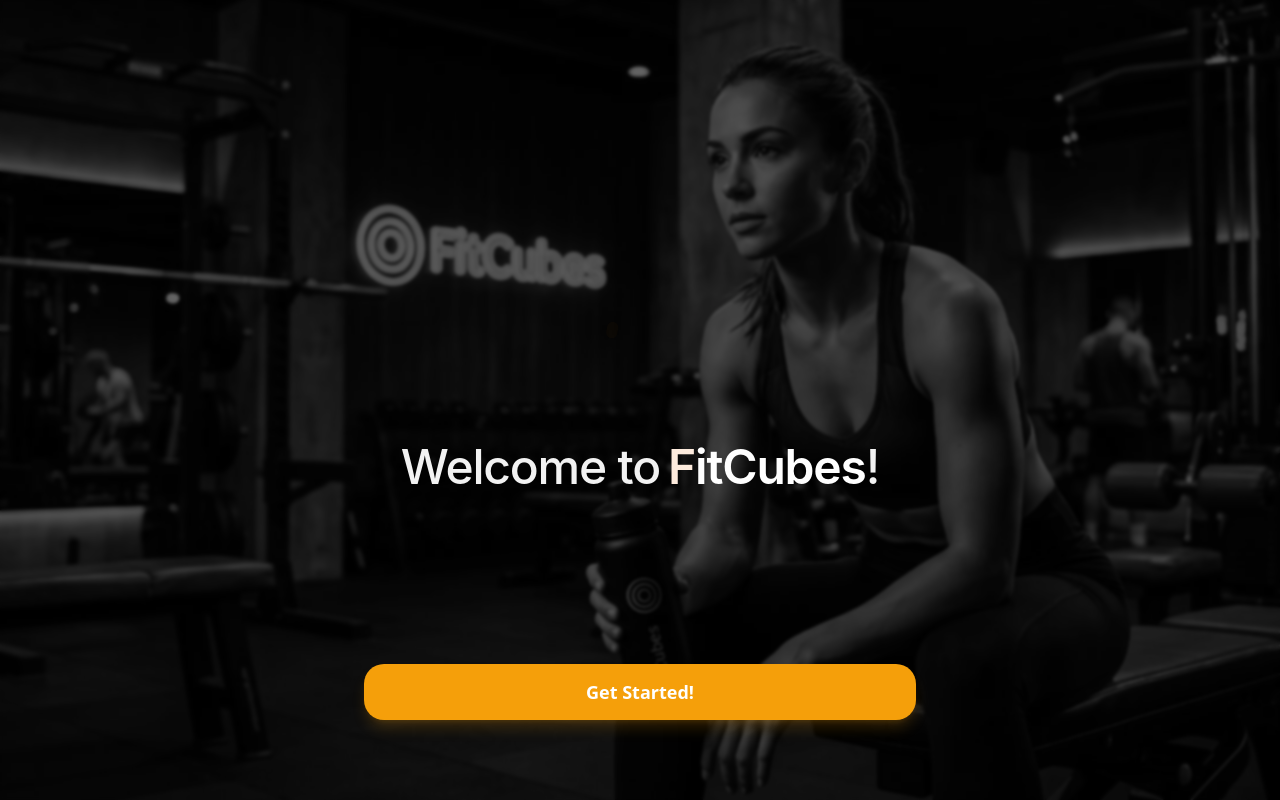
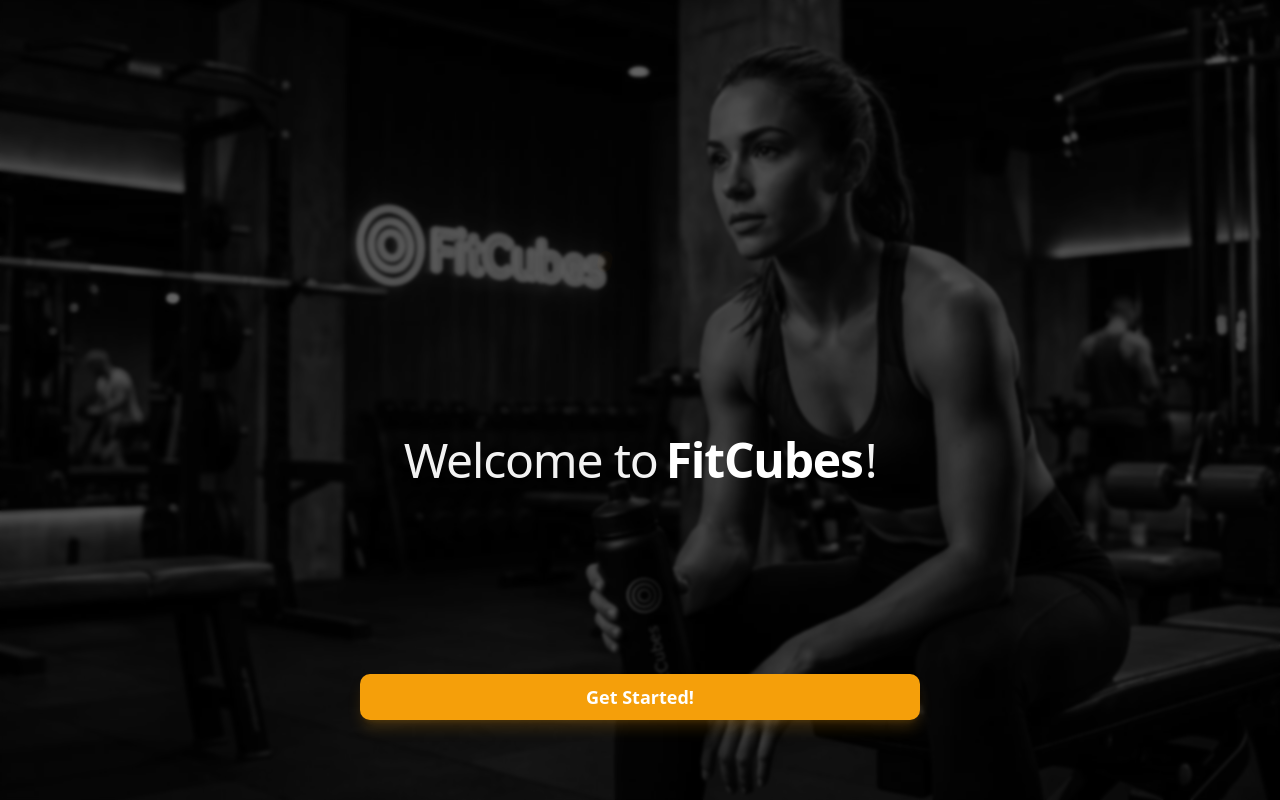
Before and after one commit to RomanHasiuk/fit-cubes-draft, a React (Vite) app in the folder fit-cubes-frontend/: page /#/diary in a window 1280 px wide. Before the commit this address led to /#/kitchen. Built offline with nearby package versions, Linux system fonts and the light colour scheme.

Commit message:
fix(types): remove unused index prop from FoodItemCard

```diff
--- a/fit-cubes-frontend/src/components/food/FoodItemCard.tsx
+++ b/fit-cubes-frontend/src/components/food/FoodItemCard.tsx
@@ -5,7 +5,6 @@ import type { FoodItem } from '@/types';
 
 interface FoodItemCardProps {
   food: FoodItem;
-  index: number;
   usageCount: number;
   isFavorite: boolean;
   isCustom: boolean;
@@ -17,7 +16,6 @@ interface FoodItemCardProps {
 
 export const FoodItemCard: React.FC<FoodItemCardProps> = ({
   food,
-  index,
   usageCount,
   isFavorite,
   isCustom,
--- a/fit-cubes-frontend/src/sections/FoodSearch.tsx
+++ b/fit-cubes-frontend/src/sections/FoodSearch.tsx
@@ -145,7 +145,7 @@ export default function FoodSearch({
               <p className="text-sm text-muted-foreground">No foods found</p>
             </div>
           ) : (
-            filteredFoods.map((food, idx) => {
+            filteredFoods.map((food) => {
               const isCustom =
                 food.category === 'My Meals' ||
                 food.category === 'My Recipes' ||
@@ -155,7 +155,6 @@ export default function FoodSearch({
                 <FoodItemCard
                   key={food.id}
                   food={food}
-                  index={idx}
                   usageCount={usageCounts[food.id] || 0}
                   isFavorite={favoriteProductIds.includes(food.id)}
                   isCustom={isCustom}
--- a/fit-cubes-frontend/src/sections/WelcomeStep.tsx
+++ b/fit-cubes-frontend/src/sections/WelcomeStep.tsx
@@ -32,47 +32,43 @@ export function WelcomeStep({ onNext }: WelcomeStepProps) {
       <div className="absolute inset-0 bg-black/60 backdrop-blur-[1.5px] pointer-events-none" />
 
       {/* Center Hero Content (Logo + Animated Typography) */}
-      <div className="relative z-10 flex flex-col items-center justify-center w-full flex-1 px-6 max-w-xl mx-auto pt-16 sm:pt-20">
+      <div className="relative z-10 flex flex-col items-center justify-center md:justify-start w-full flex-1 px-6 max-w-xl mx-auto pt-16 sm:pt-20 md:pt-[126px]">
         {/* Animated 3-Ring Golden Logo */}
-        <div className="mb-6 sm:mb-8 md:mb-10 scale-100 sm:scale-115 md:scale-135 lg:scale-150 transition-transform flex items-center justify-center">
+        <div className="mb-6 sm:mb-8 md:mb-10 flex items-center justify-center">
           <Logo
+            className="w-[134px] h-[134px] md:w-[254px] md:h-[254px] transition-all duration-300"
             variant="draw"
             pulse={true}
           />
         </div>
 
         {/* Responsive Heading */}
-        <h1
-          className="text-2xl sm:text-3xl md:text-4xl lg:text-5xl text-white flex flex-wrap items-center justify-center tracking-tight font-medium text-center leading-snug"
-          style={{ fontFamily: 'Inter, sans-serif' }}
-        >
-          <span className="mr-2 text-white/95">Welcome to</span>
-          <span className="inline-flex font-semibold text-[#F59F0A]">
+        <h1 className="text-[28px] leading-[35px] sm:text-4xl md:text-5xl text-white flex flex-col sm:flex-row items-center justify-center tracking-tight font-medium text-center">
+          <span className="text-white/95 sm:mr-2">Welcome to</span>
+          <span className="inline-flex items-center font-semibold text-[#F59F0A]">
             {BRAND_NAME.split("").map((char, index) => (
               <motion.span
                 key={index}
                 initial={{ color: "#ffffff" }}
                 animate={{ color: "#F59F0A" }}
-                transition={{ delay: 0.4 + index * 0.12, duration: 0.5 }}
+                transition={{ delay: 0.6 + index * 0.35, duration: 0.8, ease: "easeInOut" }}
               >
                 {char}
               </motion.span>
             ))}
+            <span className="text-white/95 font-medium ml-0.5">!</span>
           </span>
-          <span className="text-white/95">!</span>
         </h1>
       </div>
 
-      {/* Bottom Action Area (Responsive Width: 320px on Mobile up to 552px on Tablet/Web) */}
-      <div className="relative z-10 w-full px-6 pb-10 sm:pb-12 md:pb-16 flex justify-center mt-auto">
-        <div className="w-full max-w-xs sm:max-w-md md:max-w-[552px]">
-          <Button
-            className="w-full h-12 sm:h-14 text-base sm:text-lg font-semibold bg-[#F59F0A] hover:bg-[#F59F0A]/90 text-white rounded-xl shadow-lg shadow-amber-500/20 active:scale-[0.98] transition-all"
-            onClick={onNext}
-          >
-            Get Started!
-          </Button>
-        </div>
+      {/* Bottom Action Area (Responsive: 90px side padding on mobile, 110px on larger screens, max-w 560px) */}
+      <div className="relative z-10 w-full px-[90px] sm:px-[110px] pb-10 sm:pb-[70px] md:pb-16 flex justify-center mt-auto">
+        <Button
+          className="w-full max-w-[560px] h-[46px] text-base sm:text-lg font-semibold bg-[#F59F0A] hover:bg-[#F59F0A]/90 text-white rounded-[10px] shadow-lg shadow-amber-500/20 active:scale-[0.98] transition-all flex items-center justify-center"
+          onClick={onNext}
+        >
+          Get Started!
+        </Button>
       </div>
     </motion.div>
   );
```
